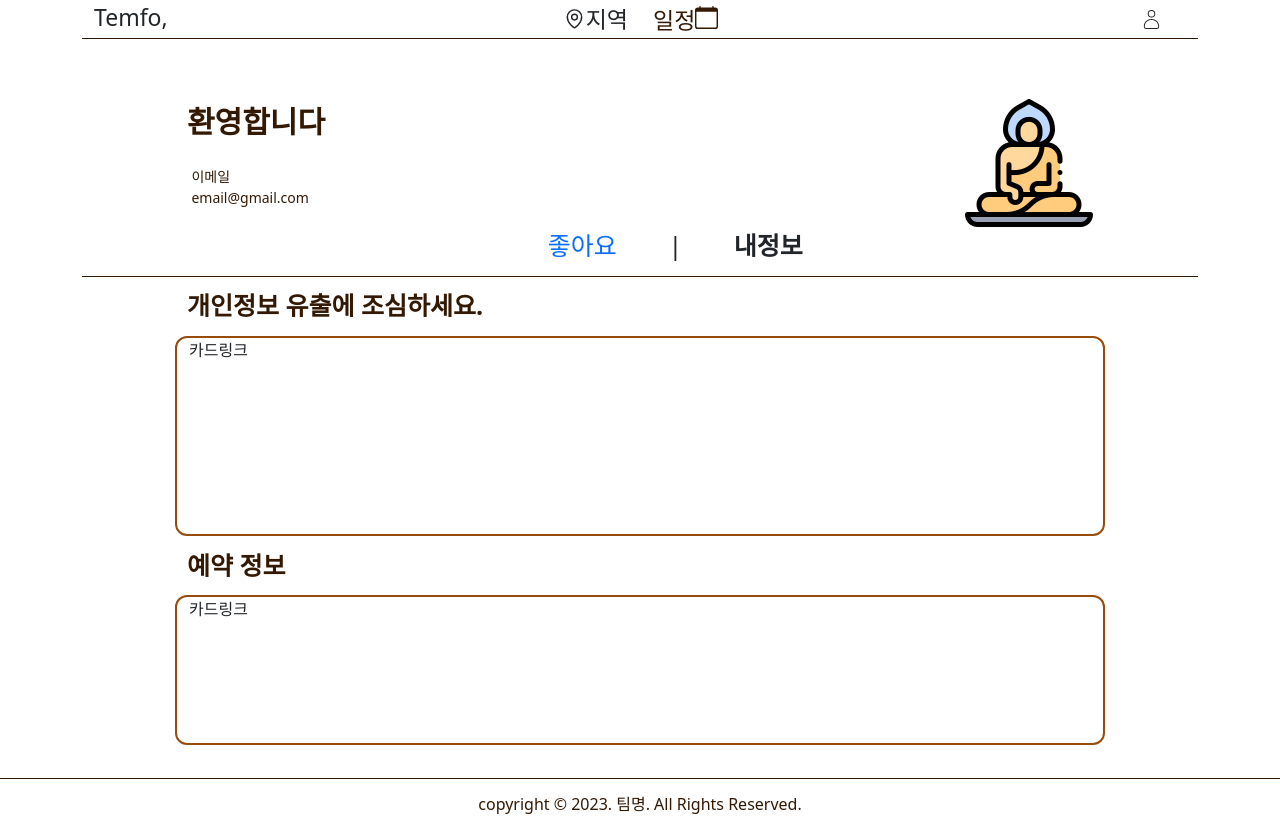
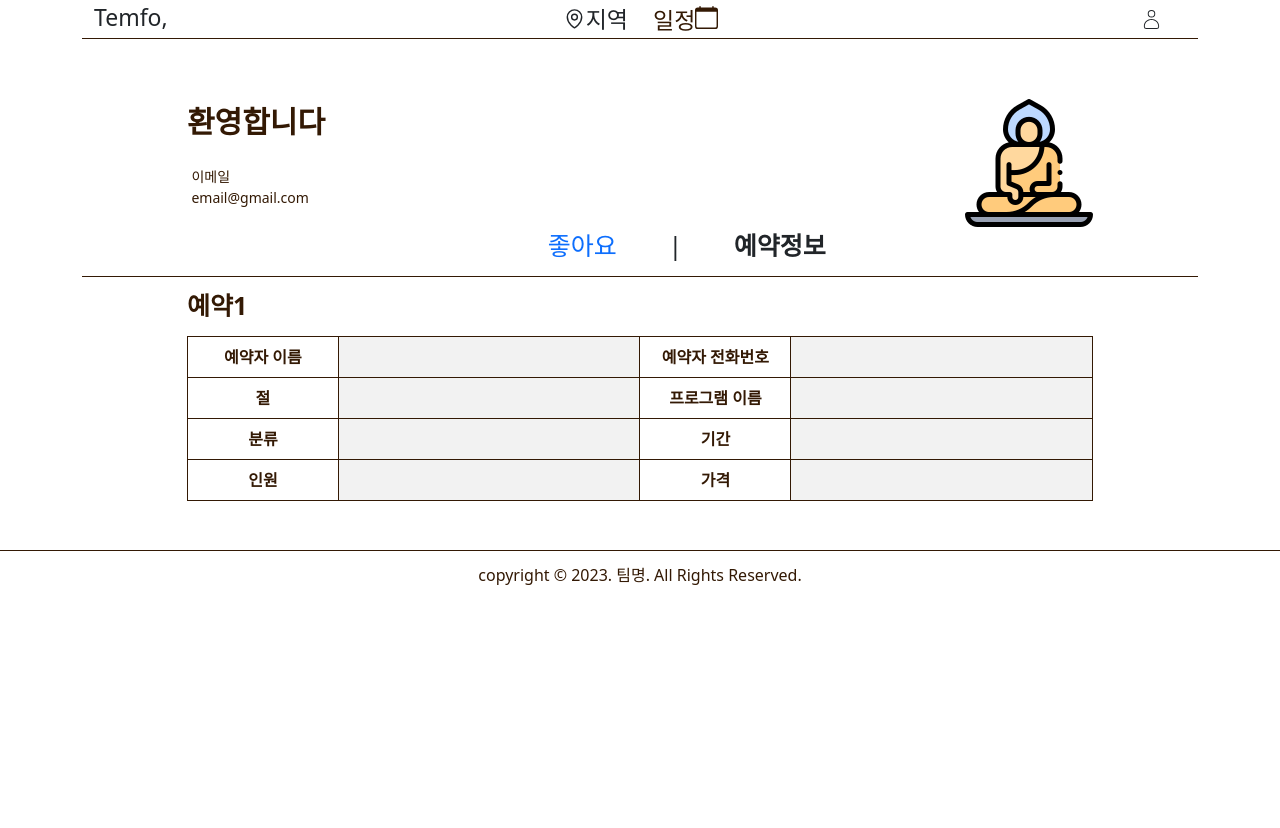
Before and after one commit to Yogurrr/projectmyinfo, a Next.js app: page /myinfo in a window 1280 px wide. After the commit the page ends 800 px from the top, so only its background shows below. Built offline with nearby package versions, Linux system fonts and the light colour scheme.

Commit message:
모달창에 데이터 보내기 완료 & 약간 수정

```diff
--- a/pages/Layout/Layout.js
+++ b/pages/Layout/Layout.js
@@ -1,13 +1,15 @@
 import Nav from "./Nav";
 import MyinfoCommon from "./MyinfoCommon";
+import React from "react";
 
 const Layout = ({children}) => {
     return (
         <html lang="ko">
         <head>
+            <script type="text/javascript" src = "//dapi.kakao.com/v2/maps/sdk.js?appkey=26f1f97d839c095fb14ccf8a23480368&libraries=services&autoload=false"></script>
             <title>연습</title>
         </head>
-        <div>
+        <>
             <div className="container">
                 <Nav />
                 <div style={{borderBottom: "1px solid #331904"}}></div>
@@ -15,7 +17,7 @@
                 <main>{children}</main>
             </div>
             <footer>copyright &copy; 2023. 팀명. All Rights Reserved.</footer>
-        </div>
+        </>
         </html>
     );
 }
--- a/pages/myinfo.js
+++ b/pages/myinfo.js
@@ -2,6 +2,7 @@
 import Row from 'react-bootstrap/Row';
 import Col from 'react-bootstrap/Col';
 import Link from "next/link";
+import {Table} from "react-bootstrap";
 
 export default function Myinfo () {
     return (
@@ -10,19 +11,42 @@
                 <Row className="lnm2">
                     <Col className="likesmenu2 col-6"><Link href='/likes'>좋아요</Link></Col>
                     <Col className="bar2 col-1">|</Col>
-                    <Col className="infomenu2 col-5">내정보</Col>
+                    <Col className="infomenu2 col-5">예약정보</Col>
                 </Row>
                 <Row className="msg">
-                    <Col className="offset-1">개인정보 유출에 조심하세요.</Col>
-                </Row>
-                <Row className="psinfo">
-                    <Col className="col-10 offset-1">카드링크</Col>
-                </Row>
-                <Row className="msg">
-                    <Col className="offset-1">예약 정보</Col>
+                    <Col className="offset-1">예약1</Col>
                 </Row>
                 <Row className="bkinfo">
-                    <Col className="col-10 offset-1">카드링크</Col>
+                    <Col className="col-10 offset-1">
+                        <Table striped="columns" bordered className="bkdtb">
+                            <tbody>
+                            <tr>
+                                <th>예약자 이름</th>
+                                <td></td>
+                                <th>예약자 전화번호</th>
+                                <td></td>
+                            </tr>
+                            <tr>
+                                <th>절</th>
+                                <td></td>
+                                <th>프로그램 이름</th>
+                                <td></td>
+                            </tr>
+                            <tr>
+                                <th>분류</th>
+                                <td></td>
+                                <th>기간</th>
+                                <td></td>
+                            </tr>
+                            <tr>
+                                <th>인원</th>
+                                <td></td>
+                                <th>가격</th>
+                                <td></td>
+                            </tr>
+                            </tbody>
+                        </Table>
+                    </Col>
                 </Row>
             </Container>
         </main>
--- a/public/css/likes.css
+++ b/public/css/likes.css
@@ -33,6 +33,11 @@
 }
 .likesncom {
     padding-top: 10px;
+}
+.likesncom > div:nth-child(2) {
+    display: flex;
+    justify-content: flex-end;
+    align-items: flex-start;
 }
 
 .tpl {
--- a/public/css/myinfo.css
+++ b/public/css/myinfo.css
@@ -49,8 +49,21 @@
     margin-bottom: 3%;
 }
 .bkinfo > div:nth-child(1) {
-    border: 2px solid #984C0C;
-    border-radius: 12px;
+    /*border: 1px solid #984C0C;*/
+    /*border-radius: 12px;*/
     min-height: 150px;
     text-align: left;
 }
+
+.bkdtb {   /* 예약 테이블 */
+    border: 1px solid #331904 !important;
+    color: #331904 !important;
+}
+
+.bkdtb th {
+    width: 15% !important;
+    text-align: center;
+}
+.bkdtb td {
+    width: 30% !important;
+}
```
Also changed, not shown: Components/KakaoMap.js (added, +38 -0 lines), pages/likes.js (+48 -15 lines).
